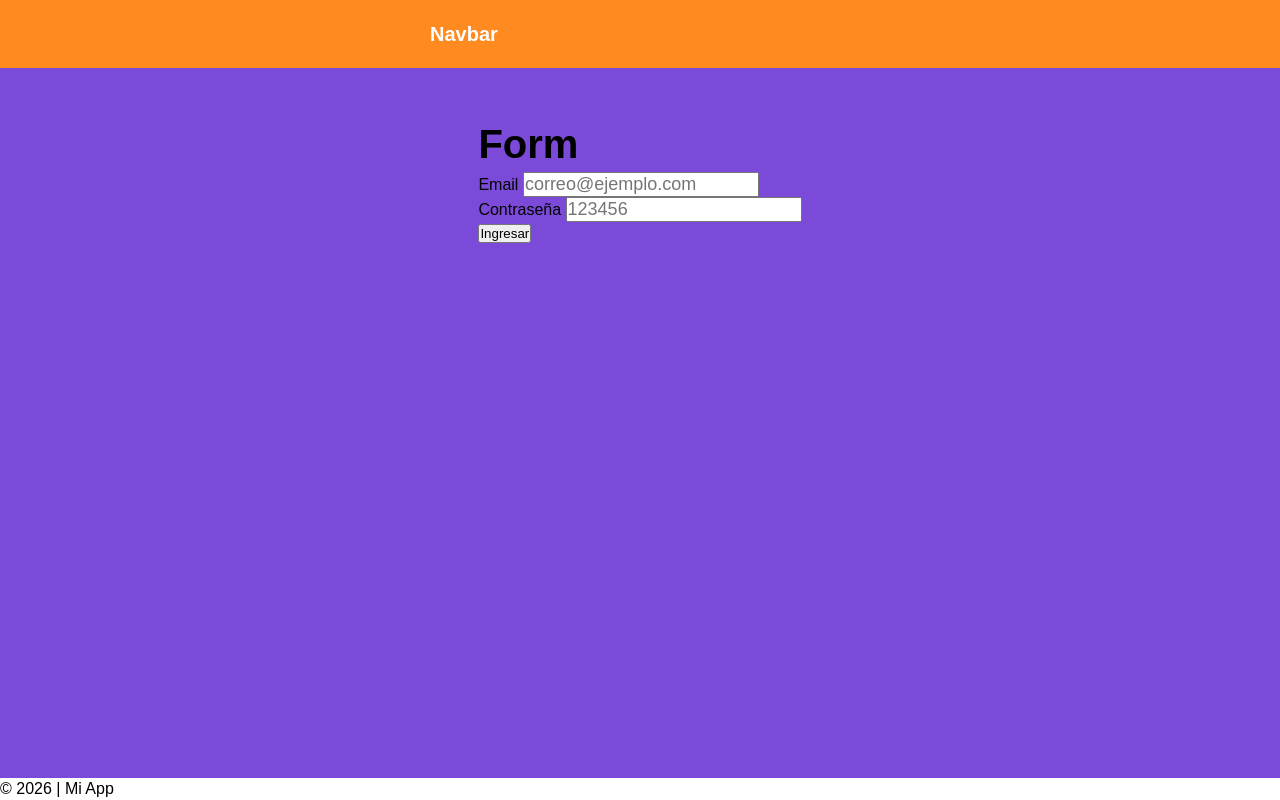
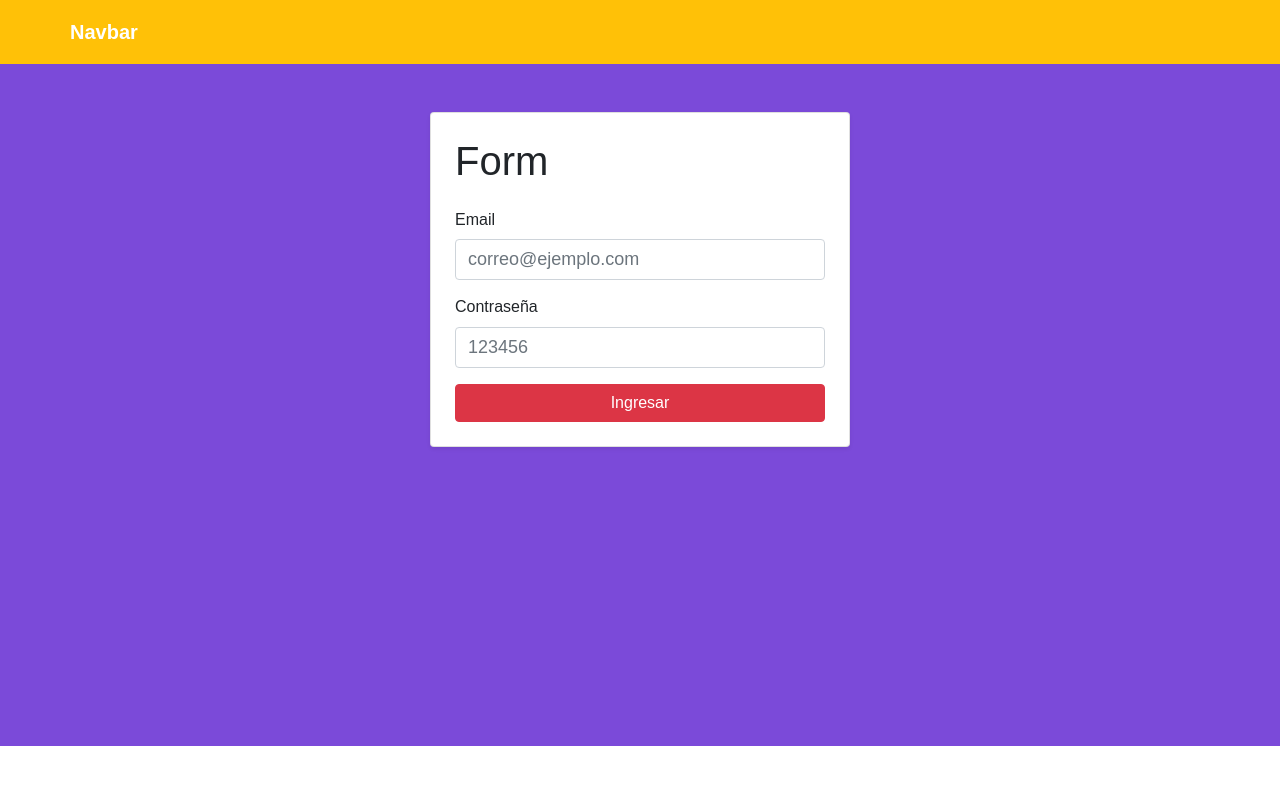
Before and after one commit to lessaez/SmartBudget, a plain HTML site: page index.html in a window 1280 px wide. Drawn offline with nearby package versions, Linux system fonts and the light colour scheme.

Commit message:
Lección 5: Integración de Bootstrap 4 y componentes UI

```diff
--- a/index.html
+++ b/index.html
@@ -5,52 +5,66 @@
     <meta charset="UTF-8">
     <meta name="viewport" content="width=device-width, initial-scale=1.0">
     <title>Login | SmartBudget</title>
+
+    <!-- Bootstrap 4 (CSS) -->
+    <link rel="stylesheet" href="https://cdn.jsdelivr.net/npm/bootstrap@4.6.2/dist/css/bootstrap.min.css">
+
+    <!-- CSS  -->
     <link rel="stylesheet" href="./assets/css/styles.css">
-
 </head>
 
 <body class="page">
-    <!-- Navbar (BEM) -->
-    <header class="navbar">
-        <nav class="navbar__container">
-            <h1 class="navbar__title">Navbar</h1>
-        </nav>
+
+    <!-- Navbar -->
+    <header class="navbar navbar-expand navbar-dark bg-warning sticky-top">
+        <div class="container">
+            <h1 class="navbar__title m-0 text-white">Navbar</h1>
+        </div>
     </header>
 
     <!-- Contenido Principal -->
-    <main class="main">
-        <!-- Login -->
-        <section class="login">
-            <h2 class="login__title">Form</h2>
+    <main class="main d-flex justify-content-center py-4 py-md-5">
+        <section class="login w-100" style="max-width: 420px;">
+
+            <!-- Card Bootstrap -->
+            <div class="card shadow-sm">
+                <div class="card-body p-4">
+
+                    <h2 class="login__title h3 mb-4">Form</h2>
 
                     <!-- Formulario -->
                     <form class="login__form">
 
-                <!-- email -->
-                <div class="login__field">
+                        <!-- Email -->
+                        <div class="form-group">
                             <label class="login__label" for="email">Email</label>
-                    <input class="login__input" type="email" id="email" placeholder="correo@ejemplo.com">
+                            <input class="login__input form-control" type="email" id="email"
+                                placeholder="correo@ejemplo.com">
                         </div>
 
                         <!-- Contraseña -->
-                <div class="login__field">
+                        <div class="form-group">
                             <label class="login__label" for="password">Contraseña</label>
-                    <input class="login__input" type="password" id="password" placeholder="123456">
+                            <input class="login__input form-control" type="password" id="password" placeholder="123456">
                         </div>
 
-                <!-- Botón Principal -->
-                <button class="btn btn--primary login__btn" type="button">Ingresar</button>
+                        <!-- Botón -->
+                        <button class="btn btn-danger btn-block login__btn" type="button">
+                            Ingresar
+                        </button>
 
                     </form>
+
+                </div>
+            </div>
+
         </section>
-
     </main>
 
-    <!-- Pie de página -->
-    <footer class="footer">
-        <p class="footer__text">© 2026 | Mi App</p>
+    <!-- Footer -->
+    <footer class="footer text-center py-3">
+        <p class="footer__text m-0 text-white">© 2026 | Mi App</p>
     </footer>
-
 
 </body>
 
```
Lines whose indentation alone changed are shown as unchanged.
